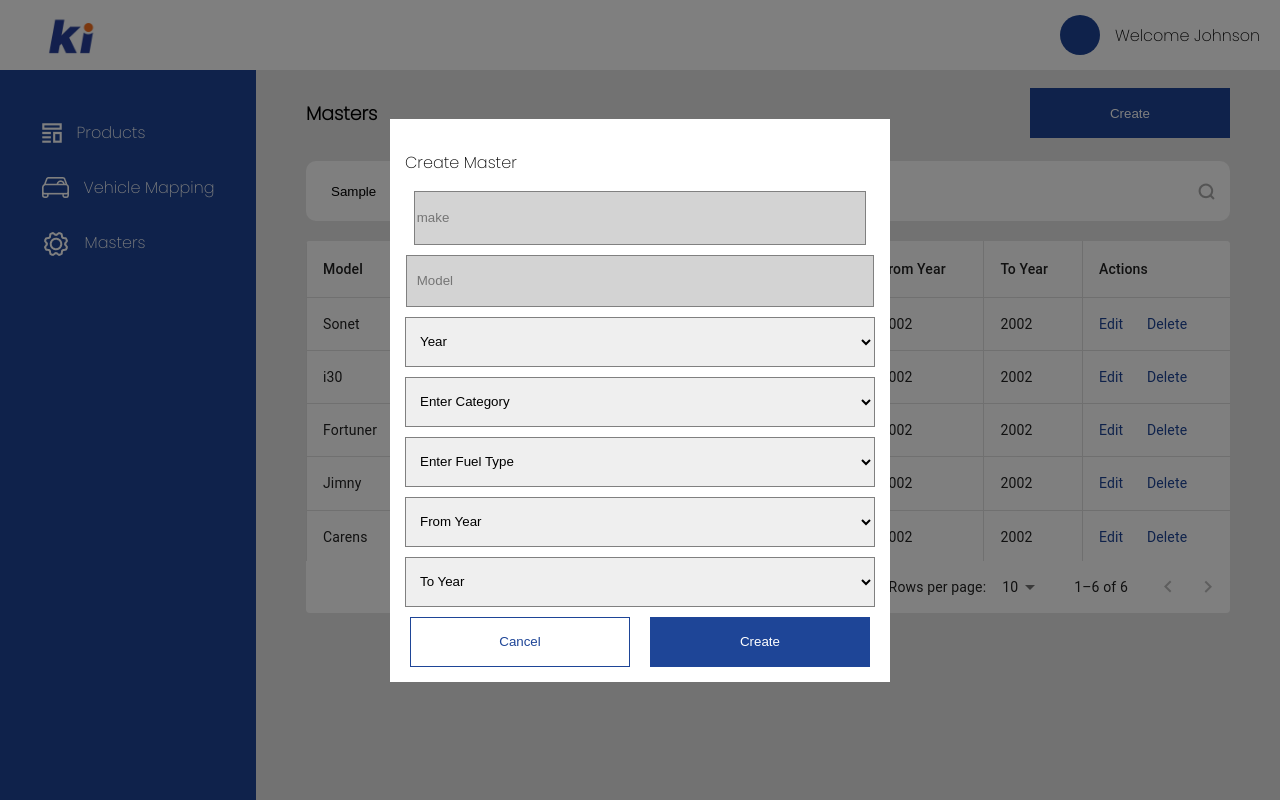
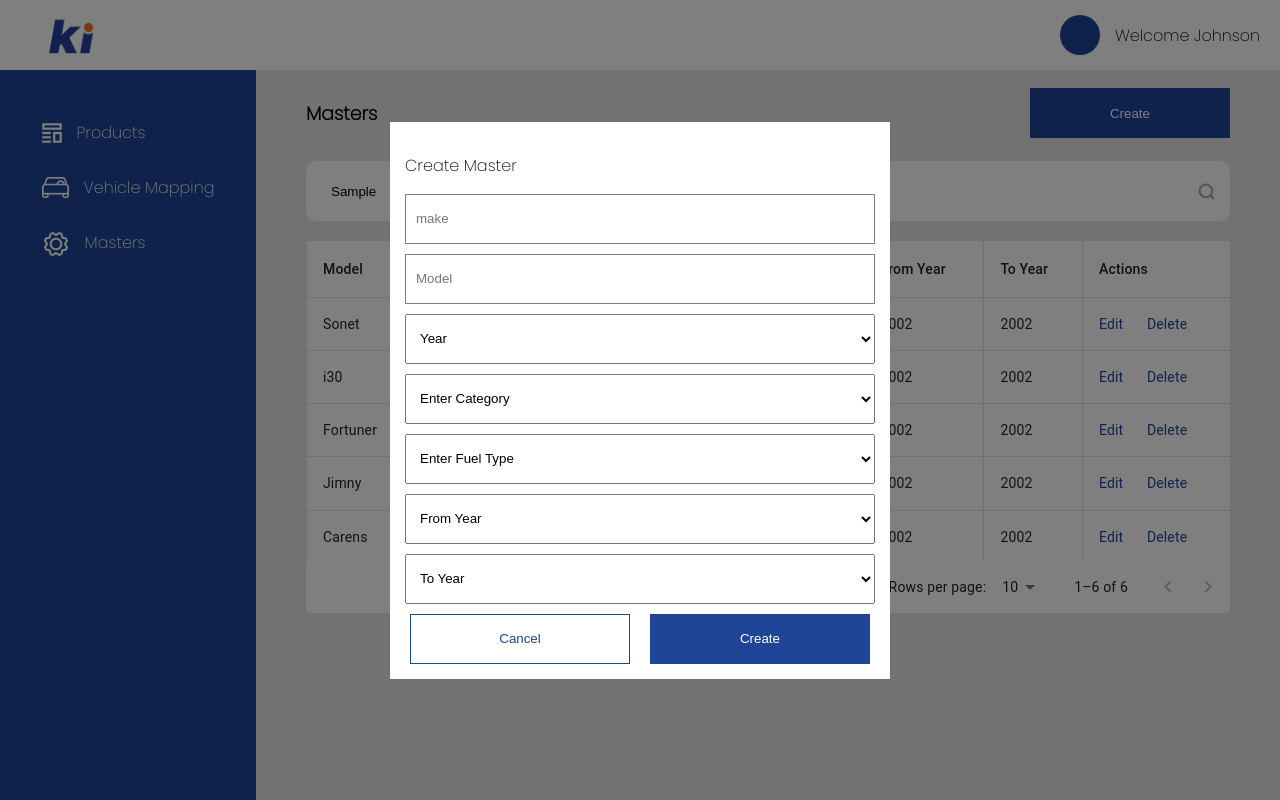
Before and after one commit to rajathegde/React, a React (Create React App) app: page /masters in a window 1280 px wide. Both pictures are taken after typing "Sample" into the empty fields and a click on the button "Create". Built offline with nearby package versions, Linux system fonts and the light colour scheme.

Commit message:
initial commit

```diff
--- a/src/pages/masters/DashboardChildren.js
+++ b/src/pages/masters/DashboardChildren.js
@@ -104,11 +104,29 @@ const DashboardChildren = ({width , height}) => {
             </div>
 
 
-                <input  type="input"  placeholder="make" style={{ outline:"none" , width: "95%" , height: "50px" , border:"1px solid grey"  , padding: "0x 10px" , marginBottom:"10px",backgroundColor:"lightgrey"}}  />
-                <input  type="input"  placeholder="Model" style={{ outline:"none" , width: "95%" , height: "50px" , border:"1px solid grey"  , padding: "0px 10px" , marginBottom:"10px",backgroundColor:"lightgrey"}}  />
+                <input  type="input"  placeholder="make"  style={{
+                outline: "none",
+                width: "100%",
+                height: "50px",
+                border: "1px solid grey",
+                padding: "0px 10px",
+                marginBottom: "10px",
+                boxSizing: "border-box",
+
+              }} />
+                <input  type="input"  placeholder="Model"  style={{
+                outline: "none",
+                width: "100%",
+                height: "50px",
+                border: "1px solid grey",
+                padding: "0px 10px",
+                marginBottom: "10px",
+                boxSizing: "border-box",
+
+              }}  />
 
 
-                <select  type="select"   style={{ outline:"none" , width: "100%" , height: "50px" , border:"1px solid grey"  , padding: "0px 10px", marginBottom:"10px"}}  >
+                <select  type="select"   style={{ outline:"none" , width: "100%" , height: "50px"  , padding: "0px 10px", marginBottom:"10px"}}  >
                 {options2 &&
               options2.map((option, index) => {
                 return (
@@ -126,7 +144,7 @@ const DashboardChildren = ({width , height}) => {
                 );
               })}
                 </select>
-                <select  type="select"   style={{ outline:"none" , width: "100%" , height: "50px" , border:"1px solid grey"  , padding: "0px 10px", marginBottom:"10px"}}  >
+                <select  type="select"   style={{ outline:"none" , width: "100%" , height: "50px"   , padding: "0px 10px", marginBottom:"10px"}}  >
                 {options3 &&
               options3.map((option, index) => {
                 return (
@@ -144,7 +162,7 @@ const DashboardChildren = ({width , height}) => {
                 );
               })}
                 </select>
-                <select  type="select"   style={{ outline:"none" , width: "100%" , height: "50px" , border:"1px solid grey"  , padding: "0px 10px", marginBottom:"10px"}}  >
+                <select  type="select"   style={{ outline:"none" , width: "100%" , height: "50px"   , padding: "0px 10px", marginBottom:"10px"}}  >
                 {options4 &&
               options4.map((option, index) => {
                 return (
@@ -162,7 +180,7 @@ const DashboardChildren = ({width , height}) => {
                 );
               })}
                 </select>
-                <select  type="select"   style={{ outline:"none" , width: "100%" , height: "50px" , border:"1px solid grey"  , padding: "0px 10px", marginBottom:"10px"}}  >
+                <select  type="select"   style={{ outline:"none" , width: "100%" , height: "50px"   , padding: "0px 10px", marginBottom:"10px"}}  >
                 {options5 &&
               options5.map((option, index) => {
                 return (
@@ -180,7 +198,7 @@ const DashboardChildren = ({width , height}) => {
                 );
               })}
                 </select>
-                <select  type="select"   style={{ outline:"none" , width: "100%" , height: "50px" , border:"1px solid grey"  , padding: "0px 10px", marginBottom:"10px"}}  >
+                <select  type="select"   style={{ outline:"none" , width: "100%" , height: "50px"   , padding: "0px 10px", marginBottom:"10px"}}  >
                 {options6 &&
               options6.map((option, index) => {
                 return (
```
